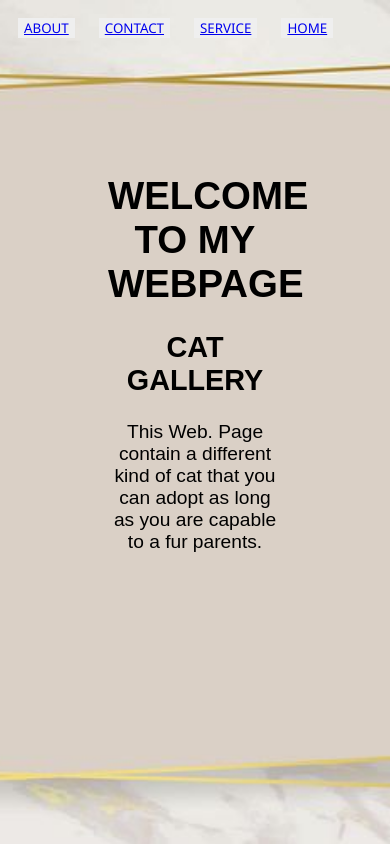
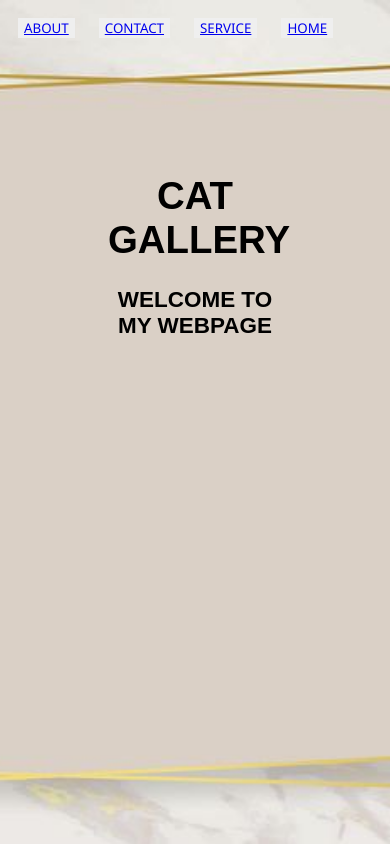
Before and after one commit to darrenmaguilemotan-gif/casestudy, a plain HTML site: page index.html in a window 390 px wide. Drawn offline with nearby package versions, Linux system fonts and the light colour scheme.

Commit message:
Add files via upload

```diff
--- a/index.html
+++ b/index.html
@@ -33,11 +33,9 @@
 
    <div class="main">
 
-    <H1> WELCOME TO MY WEBPAGE</H1>
-    <h2>CAT GALLERY</h2>
-    <p>This Web. Page contain a different kind of cat
-        that you can adopt as long as you are capable to a fur parents.
-    </p>
+    <H1> CAT GALLERY</H1>
+    <h3>WELCOME TO MY WEBPAGE</h3S>
+
     </div>
 
 </body>
--- a/stlye.css
+++ b/stlye.css
@@ -46,7 +46,7 @@ button{
 @media  (max-width:480px){}
 @media  (max-width:768px) {.burger {display: block;}
 .burger{
-    display: none;
+    display: block;
     list-style: none;
   flex-direction: column;
   background-color: #444;
```
Also changed, not shown: about.html (+11 -4 lines).
